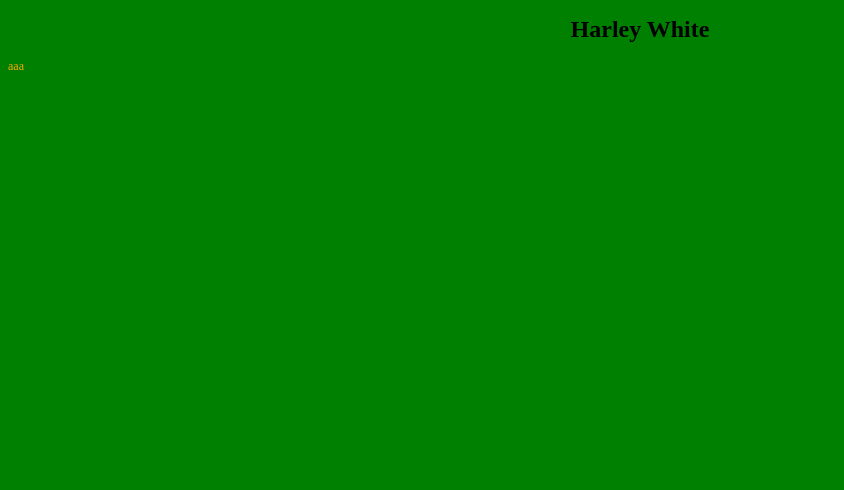
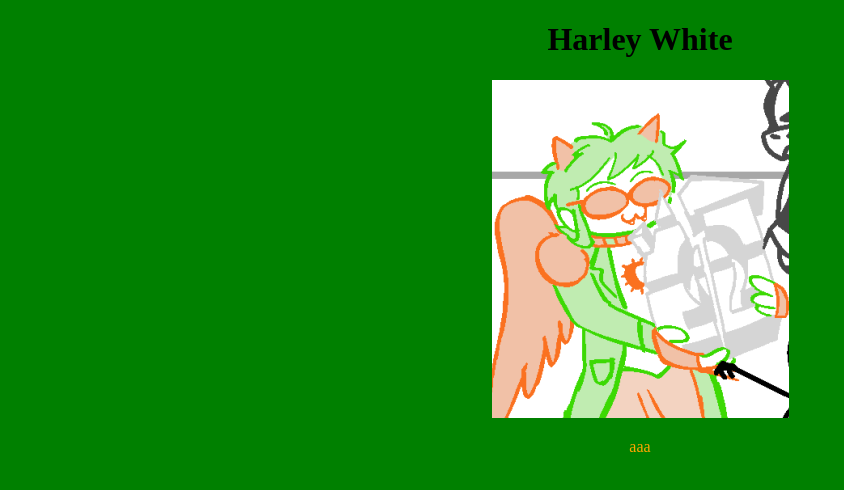
Before and after one commit to Acamaeda/formerly-github-io, a plain HTML site: page index.html in a window 1280 px wide. Shown: the whole page, without its empty margins (0-844 px from the left). Drawn offline with Linux system fonts and the light colour scheme.

Commit message:
Placeholder image

```diff
--- a/index.html
+++ b/index.html
@@ -8,6 +8,7 @@
 
     <body>
         <h1>Harley White</h1>
-        <p>aaa</p>
+        <img src = "placeholder.png" alt = "THIS IS STUPID">
+         <p>aaa</p>
     </body>
 </html>
--- a/something.css
+++ b/something.css
@@ -1,6 +1,8 @@
 body {
     background-color: green;
-    font-size: 12px;
+    font-size: 16px;
+    text-align: center;
+
 }
 
 p {
@@ -8,7 +10,6 @@ p {
 }
 
 h1 {
-    text-align: center;
     font-weight: bold;
 
 }
```
Also changed, not shown: placeholder.png (added).
